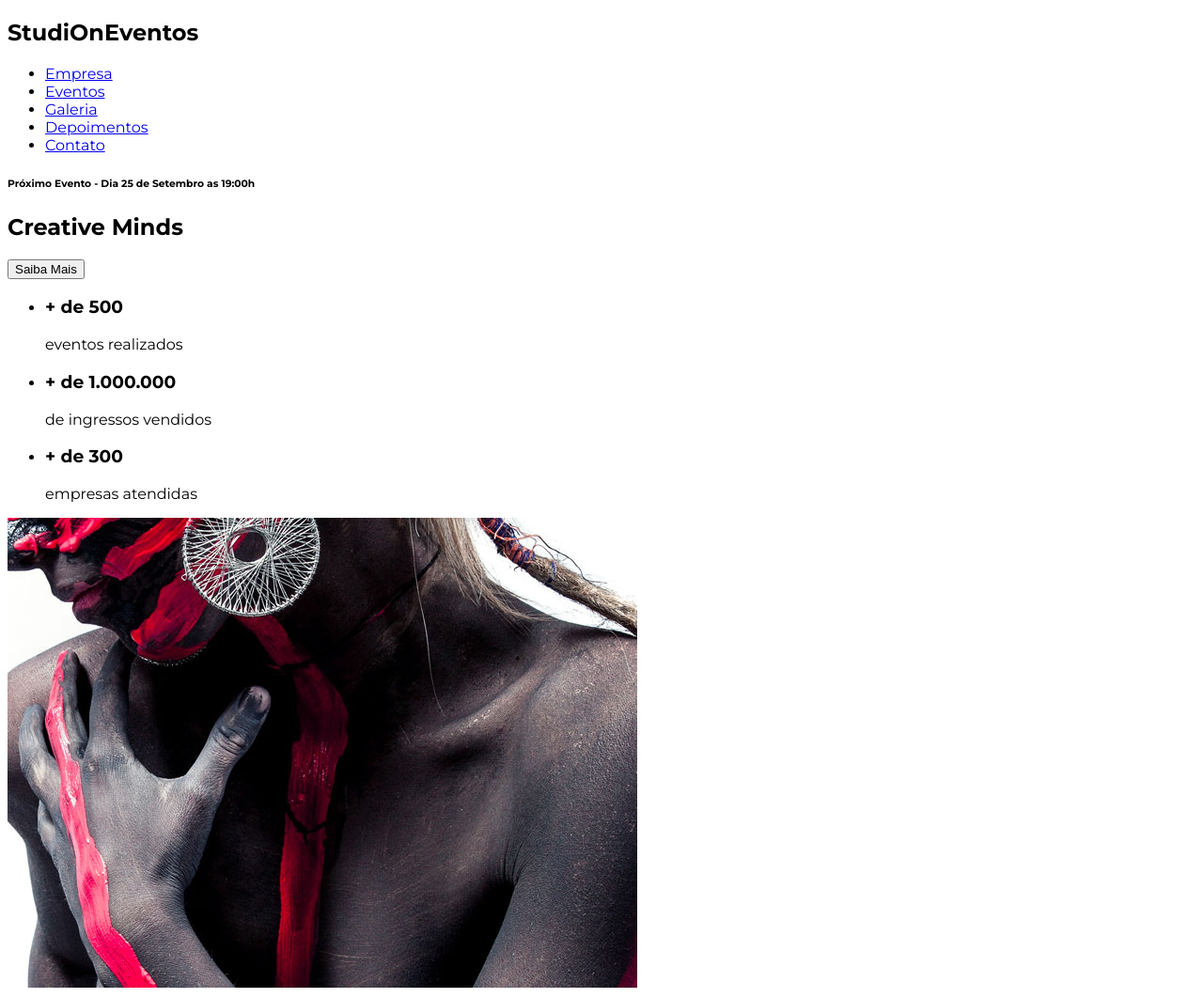
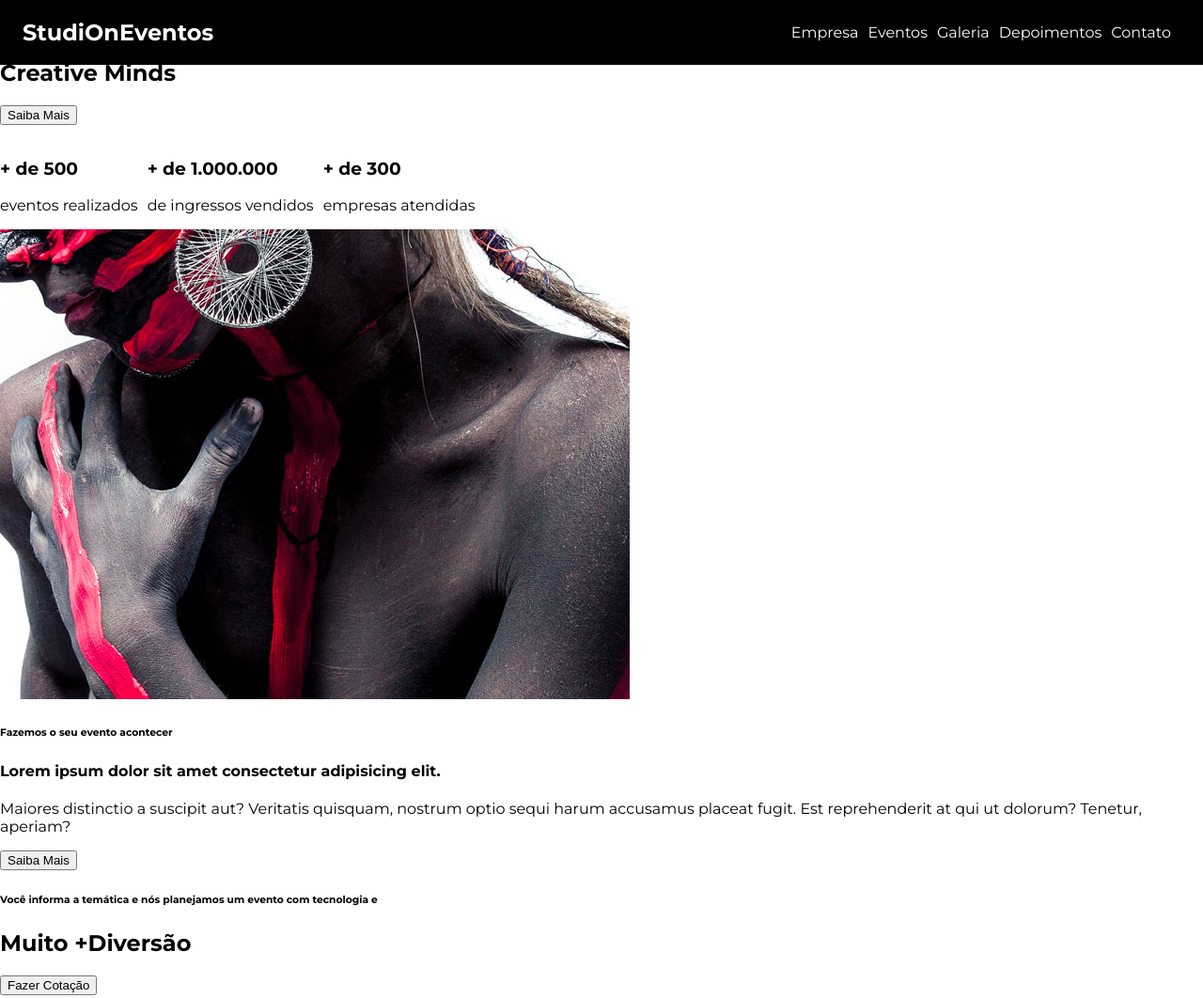
Before and after one commit to wilianfausto/studion, a website: page src/index.html in a window 1280 px wide. Shown: the top 1062 px of the page at 94% size. Drawn offline with Linux system fonts and the light colour scheme.

Commit message:
feat(navbar)style navbar modification

```diff
--- a/src/index.html
+++ b/src/index.html
@@ -11,9 +11,9 @@
 
 <body>
 
-    <nav>
+    <nav class="navbar">
         <h1>Studi<span>On</span><span>Eventos</span></h1>
-        <ul>
+        <ul class="navbar__links">
             <li>
                 <a href="#empresa">
                     Empresa
--- a/src/style.css
+++ b/src/style.css
@@ -1,5 +1,47 @@
-@import url('https://fonts.googleapis.com/css2?family=Montserrat:wght@400;700&display=swap');
+@import url('https://fonts.googleapis.com/css2?family=Montserrat:wght@400;700&display=swap'); /*impostação fontes */
 
-html {
+* {
+    box-sizing: border-box;
+}
+
+:root {
     font-family: 'Montserrat', sans-serif;
+    font-size: 16px;
 }
+
+body {
+    margin: 0
+}
+
+ul {
+    display: flex;
+    list-style: none;
+    padding: 0;
+}
+
+li {
+    margin-right: .625rem;
+}
+
+.navbar { /*link para classe sempre utiliza ponto*/
+    position: fixed;
+    display: grid;
+    grid-template-columns: 1fr 9fr;
+    align-items: center;
+    top: 0;
+    left: 0;
+    padding: 0rem 1.5rem;
+    width: 100vw;
+    background-color: #000;
+    color: #fff;
+}
+
+.navbar__links {
+    justify-self: end;
+}
+
+.navbar__links a {
+    color: #fff;
+    text-decoration: none;
+
+}
```
